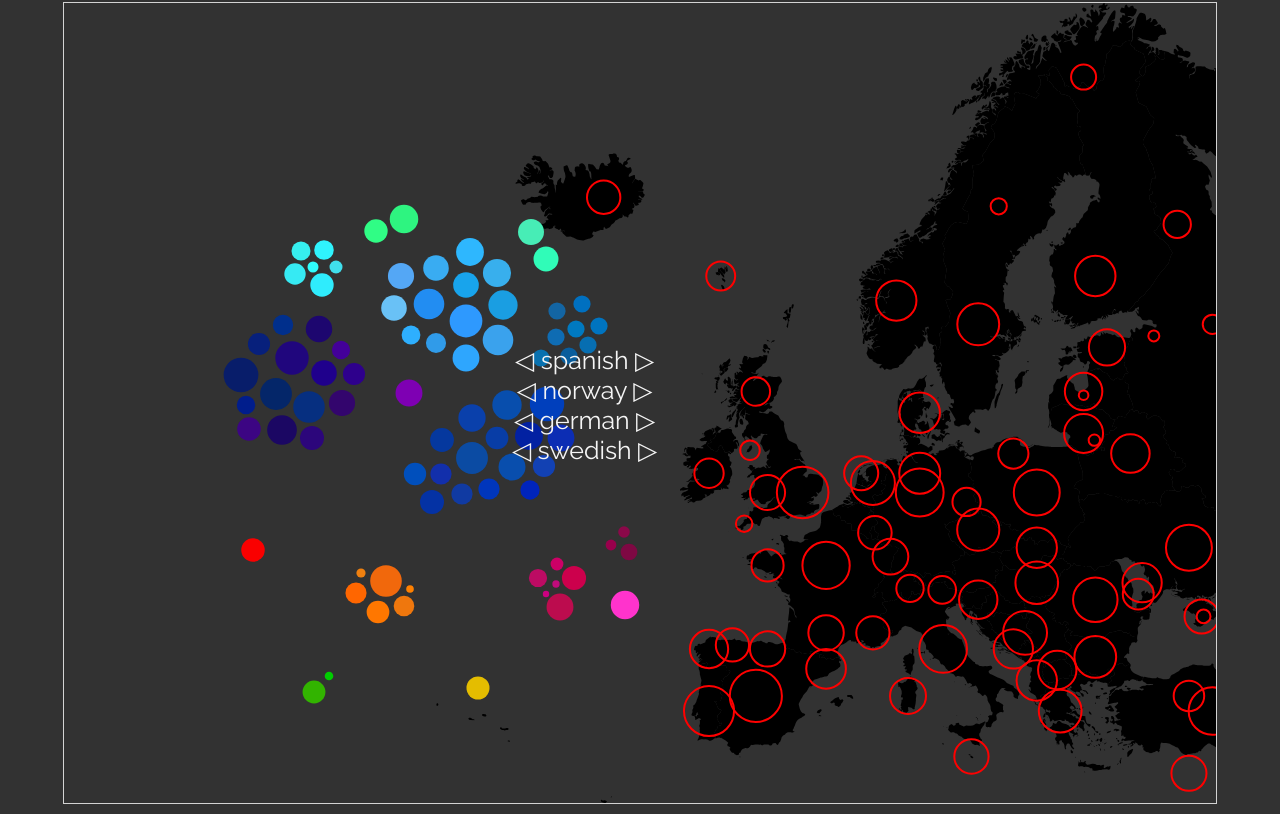
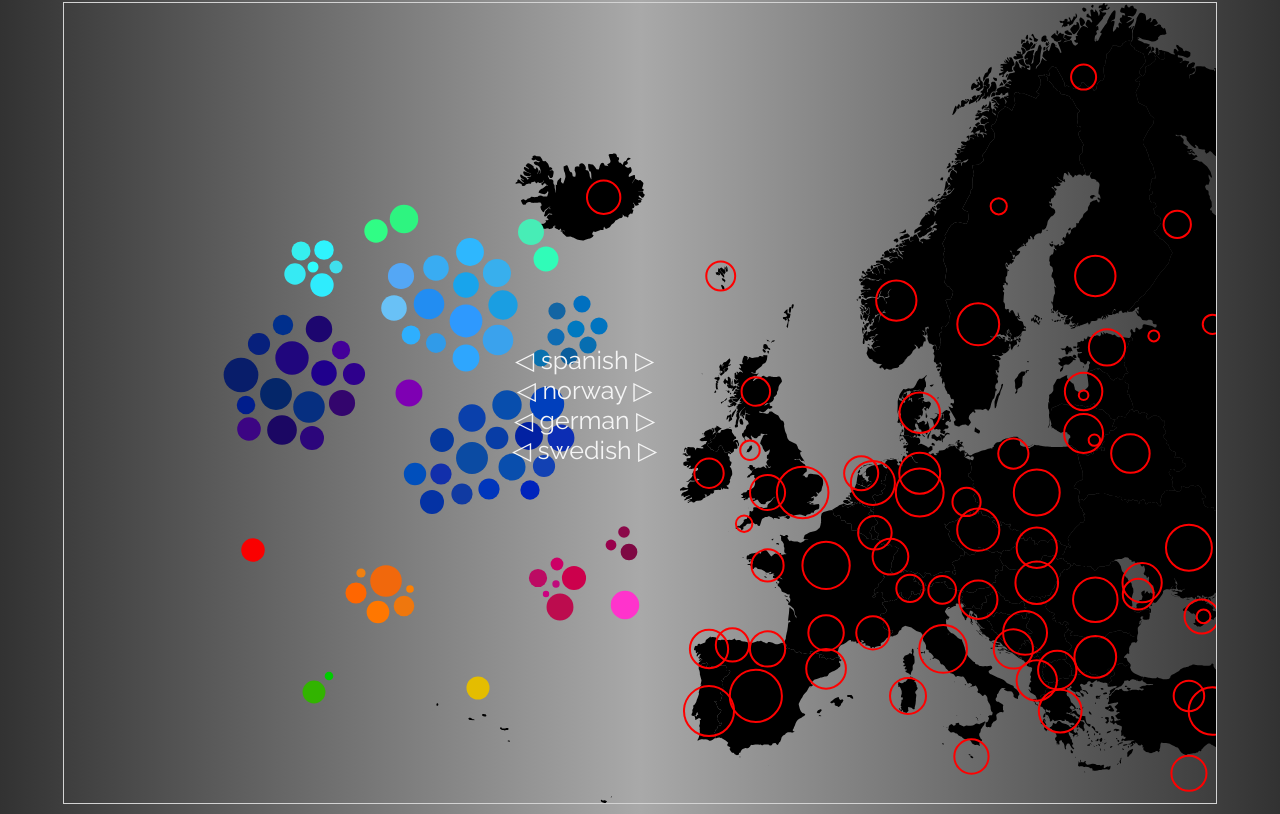
Before and after one commit to sebastian-ch/ThePuzzleOfEuropeanLanguages, a plain HTML site: page index.html in a window 1280 px wide. Shown: the part 55-869 px from the top of the page. Drawn offline with nearby package versions, Linux system fonts and the light colour scheme; a web font is replaced by a local one.

Commit message:
woo background

```diff
--- a/index.html
+++ b/index.html
@@ -11,7 +11,8 @@
             font-family: 'Raleway', sans-serif;
             padding: 0;
             margin: 0;
-            background: #323232ff;
+           /* background: #323232ff; */
+           background-image: linear-gradient(to right, #323232ff, darkgray, #323232ff);
         }
 
         /* .languages {
```
